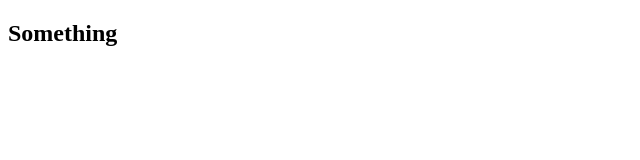
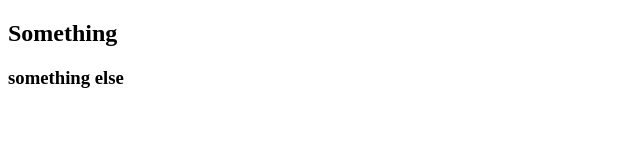
Before and after one commit to nhtme99/homework, a plain HTML site: page index.html in a window 1280 px wide. Shown: the whole page, without its empty margins (0-640 px from the left). Drawn offline with Linux system fonts and the light colour scheme.

Commit message:
Nop bai tap 2

```diff
--- a/index.html
+++ b/index.html
@@ -8,5 +8,6 @@
 </head>
 <body>
     <h2>Something</h2>
+    <h3>something else</h3>
 </body>
 </html>
```
